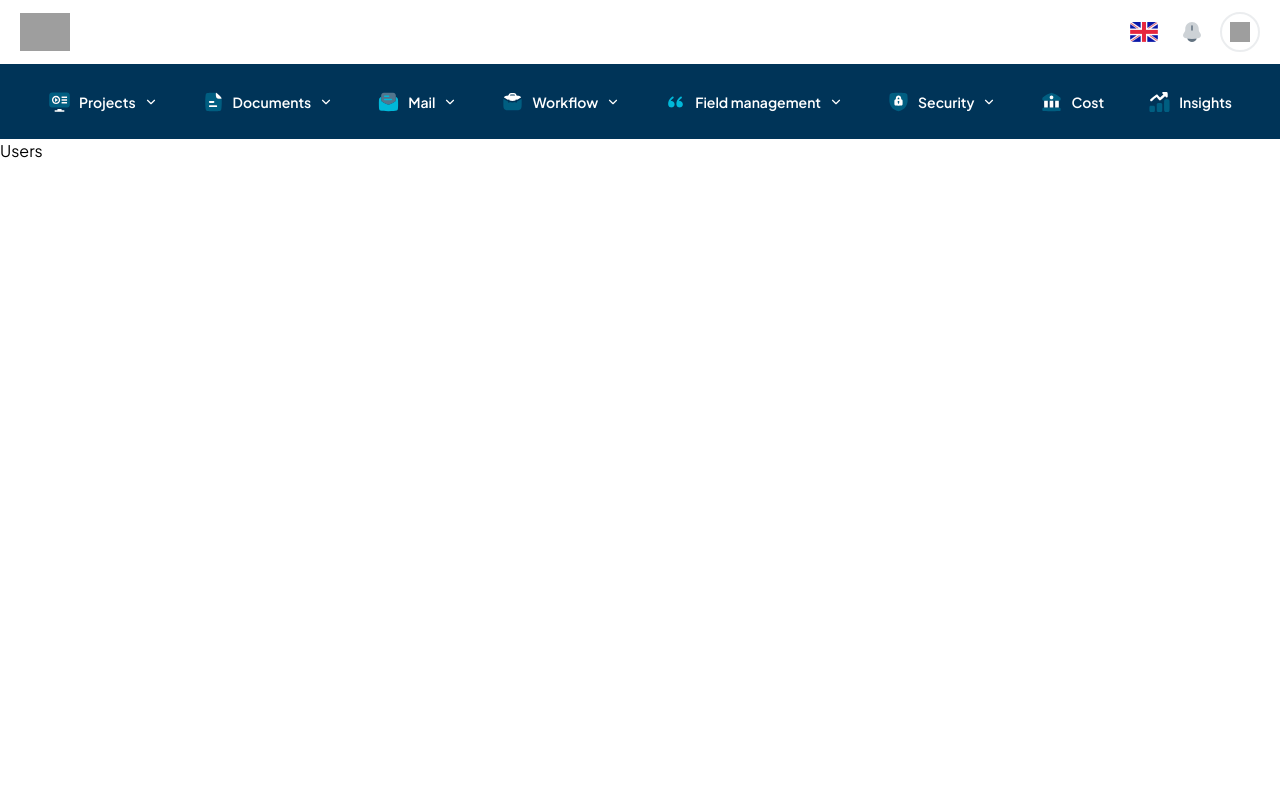
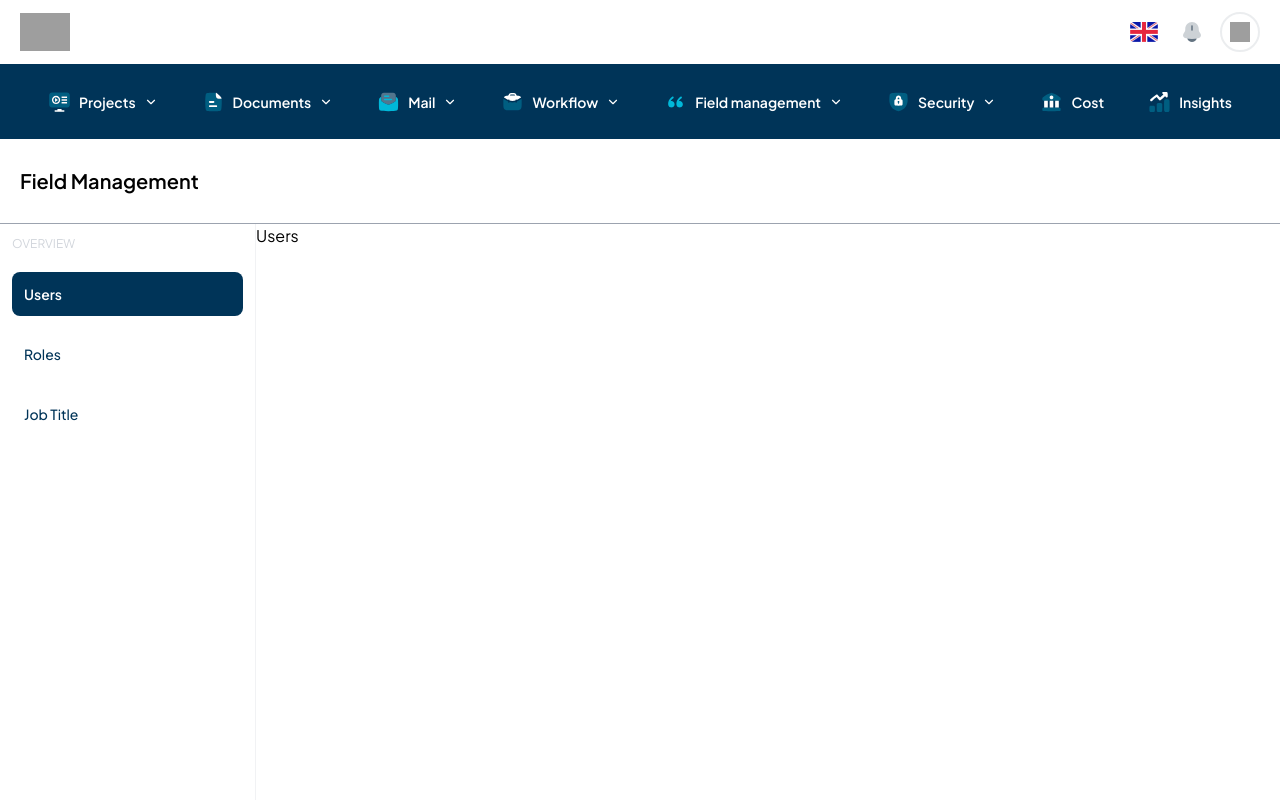
Before and after one commit to BCPAZ/crm-app, a React (Vite) app: page /users in a window 1280 px wide. Shown: the top 800 px of the page. Built offline with nearby package versions, Linux system fonts and the light colour scheme; grey boxes are pictures that could not be loaded.

Commit message:
feat : Security layout completed

```diff
--- a/src/layouts/PageLayouts/SecurityLayout.jsx
+++ b/src/layouts/PageLayouts/SecurityLayout.jsx
@@ -1,11 +1,30 @@
-import { Outlet } from "react-router-dom"
+import { Outlet } from "react-router-dom";
+import Sidebar from "@/components/App/Documents/Sidebar";
+import { navigationLinks } from "@/utils/constants";
 
 const SecurityLayout = () => {
+  const securityLinks = navigationLinks.find((link) => link.title.toLowerCase() === 'security').elements;
   return (
-    <main>
-      <Outlet />
-    </main>
-  )
-}
+    <div className="h-full flex flex-col">
+      <div className="border-b border-gray-400 py-7">
+        <div className="siteContainer">
+          <div className="flex items-center justify-between">
+            <h1 className="text-xl font-semibold w-full">Field Management</h1>
+          </div>
+        </div>
+      </div>
+      <div className="flex flex-grow">
+        <div className="w-[20%] h-screen lg:block hidden">
+          <Sidebar links={securityLinks} />
+        </div>
+        <main
+          className={`h-full w-[75%] "}`}
+        >
+          <Outlet />
+        </main>
+      </div>
+    </div>
+  );
+};
 
-export default SecurityLayout
+export default SecurityLayout;
```
